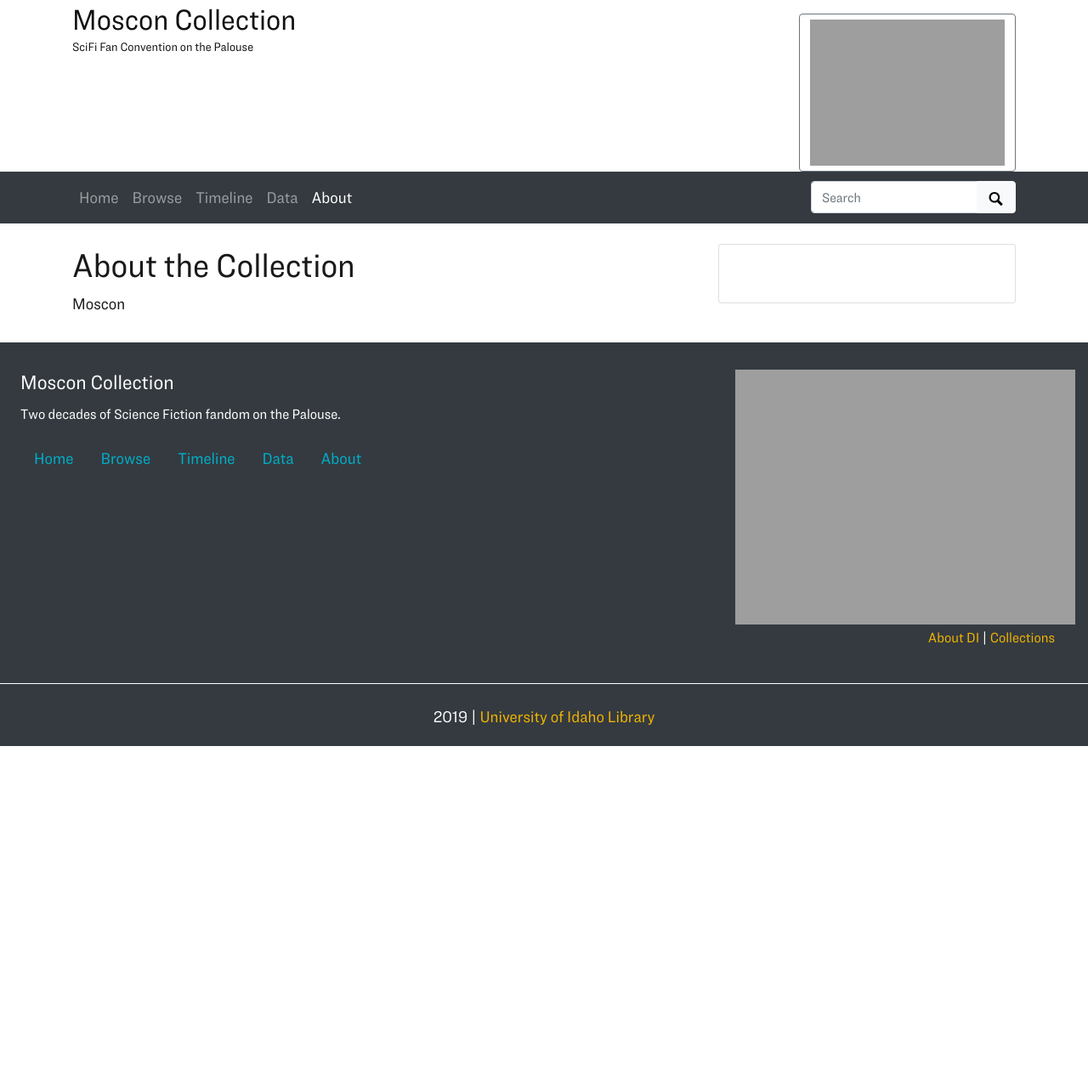
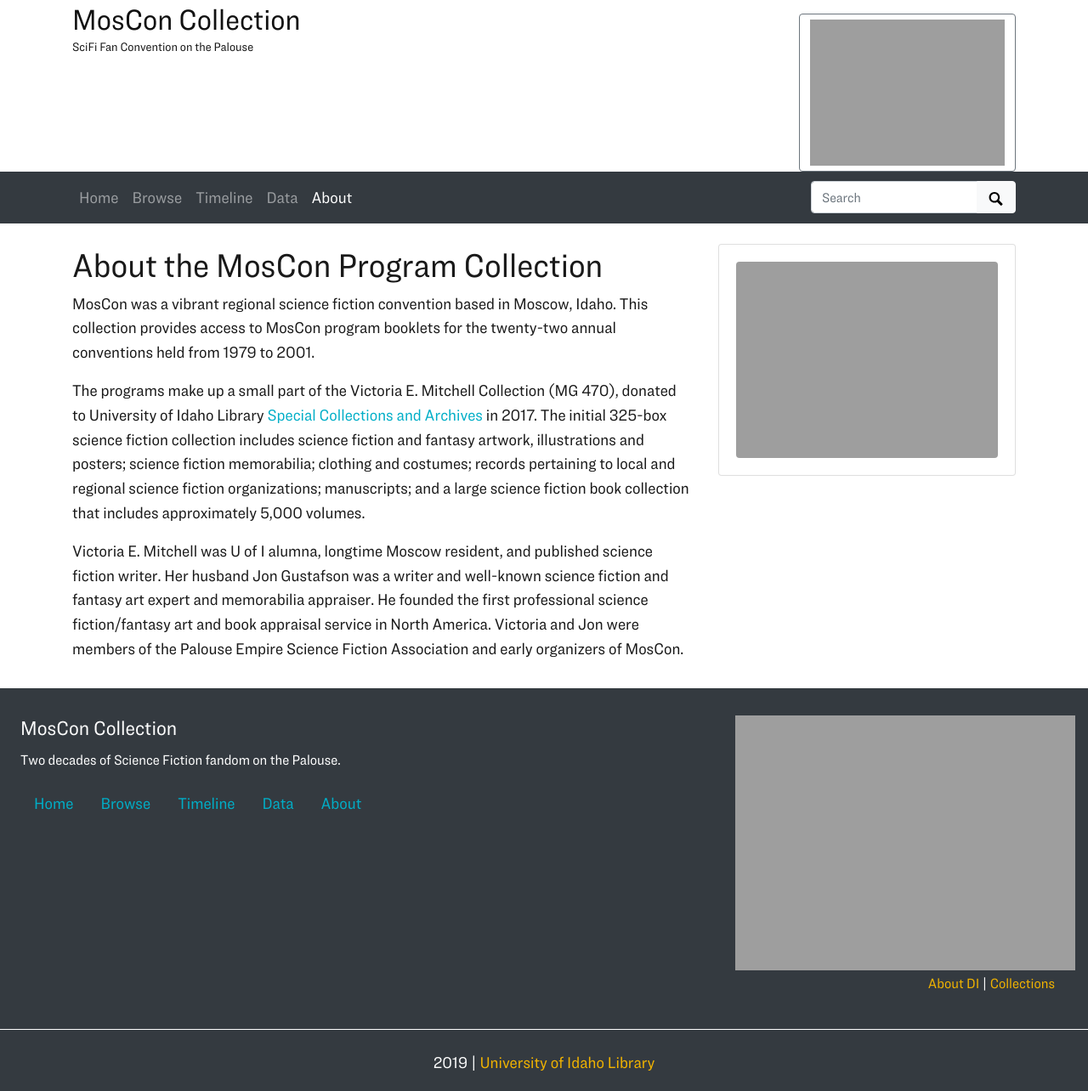
Before and after one commit to uidaholib/moscon_source, a Jekyll site: the page built from pages/about.html, in a window 1280 px wide. Shown: the whole page at 85% size. Built offline with Jekyll 4.4.1, drawn with Linux system fonts in a browser that asks for light colours; nearby versions of some CDN libraries; library files that are not in the unit come from our copies; before the commit the page ends 900 px from its top, so only the background shows below that.

Commit message:
draft some about content

```diff
--- a/_data/theme.yml
+++ b/_data/theme.yml
@@ -1,7 +1,7 @@
 # Jekyll Digital Collection Generator
 
 # Site settings
-title: Moscon Collection
+title: MosCon Collection
 # choose metadata, be sure to also change page_gen data setting!
 metadata: moscon # check against cdm-collection-id below -- this should be used in config file as well
 
--- a/pages/about.html
+++ b/pages/about.html
@@ -9,9 +9,13 @@ featured-image:
 <div class="row">
     <div class="col-md-8">
 
-        <h1>About the Collection</h1>
+        <h1>About the MosCon Program Collection</h1>
 
-        <p>Moscon</p>
+        <p>MosCon was a vibrant regional science fiction convention based in Moscow, Idaho. This collection provides access to MosCon program booklets for the twenty-two annual conventions held from 1979 to 2001.</p>
+
+        <p>The programs make up a small part of the Victoria E. Mitchell Collection (MG 470), donated to University of Idaho Library <a href="https://www.lib.uidaho.edu/special-collections/">Special Collections and Archives</a> in 2017. The initial 325-box science fiction collection includes science fiction and fantasy artwork, illustrations and posters; science fiction memorabilia; clothing and costumes; records pertaining to local and regional science fiction organizations; manuscripts; and a large science fiction book collection that includes approximately 5,000 volumes.</p>
+
+        <p>Victoria E. Mitchell was U of I alumna, longtime Moscow resident, and published science fiction writer. Her husband Jon Gustafson was a writer and well-known science fiction and fantasy art expert and memorabilia appraiser. He founded the first professional science fiction/fantasy art and book appraisal service in North America. Victoria and Jon were members of the Palouse Empire Science Fiction Association and early organizers of MosCon.</p>
 
     </div>
 
@@ -19,7 +23,7 @@ featured-image:
         <div class="card">
             <div class="card-body">
 
-                <img class="img-fluid rounded" src="" alt="">
+                <img class="img-fluid rounded" src="{{ site.data.theme.objects }}/small/moscon01-1979_000_sm.jpg" alt="MosCon 1 cover">
 
             </div>
         </div>
```
Also changed, not shown: README.md.
